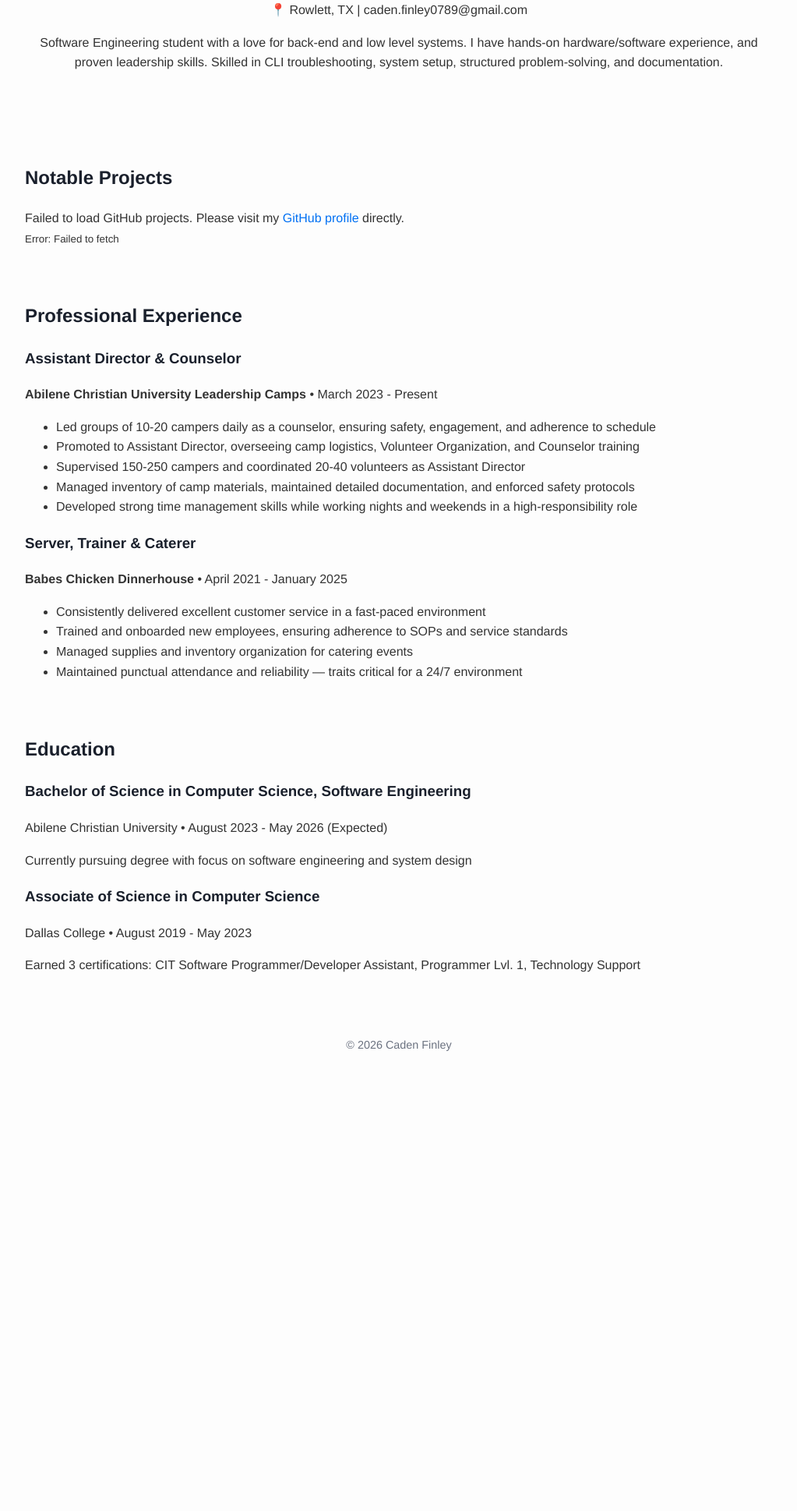
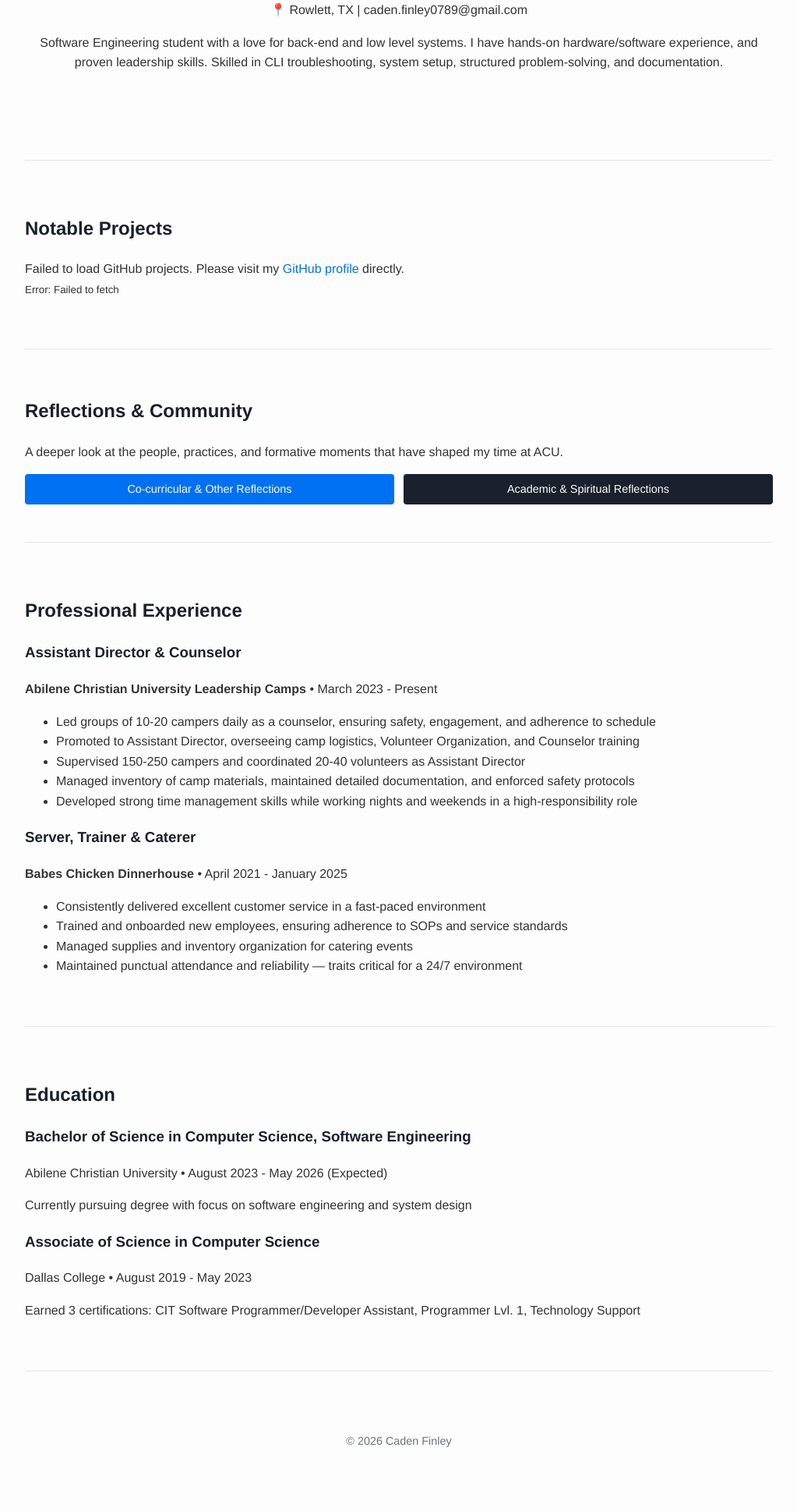
Before and after one commit to CadenFinley/CadenFinley.com, a PHP site: page /home.html in a window 1280 px wide. Shown: the part 443-2381 px from the top of the page at 78% size, without its empty margins (128-1151 px from the left). Before the commit the page ends 1791 px from the top, so only its background shows below. Run offline with PHP 8.4, Linux system fonts and the light colour scheme.

Commit message:
actual sections

```diff
--- a/home/body.js
+++ b/home/body.js
@@ -1,9 +1,13 @@
+import {communityPage} from './pages/community.js';
 import {errorRoutes} from './pages/error.js';
 import {homePage} from './pages/home.js';
+import {journeyPage} from './pages/journey.js';
 import {router} from './scripts/grecha.js';
 
 const routes = {
   '/': homePage,
+  '/co-curricular': communityPage,
+  '/acu-journey': journeyPage,
   ...errorRoutes
 };
 
--- /dev/null
+++ b/home/components/sectionDivider.js
@@ -0,0 +1,5 @@
+import {tag} from '../scripts/grecha.js';
+
+export function sectionDivider() {
+  return tag('div').att$('class', 'section-divider');
+}
--- /dev/null
+++ b/home/pages/community.js
@@ -0,0 +1,59 @@
+import {footerSection} from '../components/footer.js';
+import {navSection} from '../components/nav.js';
+import {div, h2, h3, p, tag} from '../scripts/grecha.js';
+
+const CO_CURRICULAR = [
+  {
+    title: 'Church of Christ Research Involvement',
+    paragraphs: [
+      'Over the course of the Fall 2025 semester of my senior year, I was recruited to write some automated scraping and processing scripts for a series of Church of Christ hymnals for Dr. Lynn. This involved many web scraping techniques, data cleaning, data processing, and data representation.',
+      'This project taught me some more professional researching practices and techniques. It also taught me some more in depth DOM manipulation practices.'
+    ]
+  },
+  {
+    title: 'Custom Java Library for OpenAI for SE2',
+    paragraphs: [
+      'During the Spring 2025 semester of my junior year, Dr. Reeves entrusted me to write and create two custom Java libraries for Open AI API access for use in the SE2 course for my fellow classmates. This involved doing the research and actually writing the libraries for the class, as well as also teaching and providing tutoring and support for my classmates over the course of the semester.',
+      'This project taught me more in depth about API\u2019s and library structures to make libraries as accessible as possible and as easy to use as possible. It taught me more about non-traditional UI\u2019s in the sense that this \u201cUI\u201d would be used by other code and libraries. This also taught me how to be a better teacher and tutor as my classmates were coming to me for help and advice on their final project for SE2.'
+    ]
+  }
+];
+
+const LEADERSHIP_BALANCE = [
+  {
+    title: 'ACU Leadership Camps',
+    paragraphs: [
+      'Growing up I spent 1 week out of all of my summers here in Abilene attending ACU Leadership camps. I spent 13 years coming to camps as a camper from before kindergarten all the way through my senior year of high school. These weeks are some of my lost fondest and most cherished memories I have. Coming to ACU I knew I would have the opportunity to be a counselor for these camps and I knew I was going to do it. Over the last 3 years I have spent my time being thoroughly involved in Camps here at ACU. I was a counselor for a year and I have now spent the last 2 years being the Assistant Director.',
+      'Over the last 16 years ACU Leadership Camps has been the single most impactful thing in my life, and I credit it for shaping me into who I am today. ACU Leadership camps have allowed me to express my leadership qualities and have challenged me in ways I have never been challenged before.'
+    ]
+  },
+  {
+    title: 'Opening the new Chuy\'s in Abilene',
+    paragraphs: [
+      'Come October I was made aware that the new Chuy\'s opening here in Abilene was looking for experienced servers to help open the restaurant. I immediately was curious as I have been a server in the restaurant industry since I was 16. At my last restaurant I had worked by way up to being a Server lead and trainer and keyholder for the restaurant. I have missed working as a server over the last few months leading up to October and I knew this was my key back in. I have opened restaurants before, but this was a whole new challenge.',
+      'These last few months working as a server, bartender, and trainer at Chuy\u2019s has challenged me greatly especially in terms of workload and time management as it added a whole other thing I had to balance and schedule my time around. While I have greatly enjoyed my time working at Chuy\u2019s it has hindered my academic work and body recovery, and I know that my time at Chuy\u2019s is coming to a close as I know that this work amount is not sustainable.'
+    ]
+  }
+];
+
+function buildCard({title, paragraphs}) {
+  const content = paragraphs.map(text => p(text));
+  return tag('article', h3(title), ...content)
+      .att$('class', 'reflection-card');
+}
+
+function buildSection(title, entries) {
+  const cards = entries.map(buildCard);
+  return tag('section', h2(title),
+             div(...cards).att$('class', 'reflection-grid'));
+}
+
+export function communityPage() {
+  return tag('div', navSection(),
+              tag('main',
+                    buildSection('Co-curricular Activities', CO_CURRICULAR),
+                    buildSection('Other Involvments', LEADERSHIP_BALANCE))
+                   .att$('class', 'reflection-page'),
+              footerSection())
+      .att$('class', 'container');
+}
--- a/home/pages/home.js
+++ b/home/pages/home.js
@@ -4,13 +4,17 @@ import {footerSection} from '../components/footer.js';
 import {heroSection} from '../components/hero.js';
 import {navSection} from '../components/nav.js';
 import {projectsSection} from '../components/projects.js';
+import {reflectionLinksSection} from '../components/reflectionLinks.js';
+import {sectionDivider} from '../components/sectionDivider.js';
 import {skillsSection} from '../components/skills.js';
 import {tag} from '../scripts/grecha.js';
 
 export function homePage() {
-  return tag('div', navSection(), heroSection(), projectsSection(),
-             experienceSection(), educationSection(),
-             //  skillsSection(),
-             footerSection())
+  return tag('div', navSection(), heroSection(), sectionDivider(),
+             projectsSection(), sectionDivider(), reflectionLinksSection(),
+             sectionDivider(), experienceSection(), sectionDivider(),
+             educationSection(), sectionDivider(),
+              //  skillsSection(),
+              footerSection())
       .att$('class', 'container');
 }
--- /dev/null
+++ b/home/pages/journey.js
@@ -0,0 +1,39 @@
+import {footerSection} from '../components/footer.js';
+import {navSection} from '../components/nav.js';
+import {div, h1, h2, p, tag} from '../scripts/grecha.js';
+
+const REFLECTIONS = [
+  {
+    title: 'Academic Reflection',
+    intro:
+        "I always knew I was coming to ACU. Whether I liked it or not. It is a good thing I loved it. My entire family has been here to ACU stretching all the way back to my great-great grandmother and grandfather. ACU is in my blood. I also knew that from ACU Leadership Camps that I loved the campus and the Abilene area as a whole so I was very familiar with this place and it felt like home away from every time I was here.",
+    paragraphs: [
+      'I came out of high school with an Associates degree in the sciences with some credits in a specific major class in Computer Science. I have always loved computer programming since I was little and since ACU had a Software Engineering path I knew that was what I was going to take. While getting all 72 credits to transfer, ACU was very reluctant to take any of them, and had postponed telling me right up until just a week before I moved in for my first semester. So I spent the whole week before and Wildcat Week emailing back and forth with the ACU provost trying to argue my position. In the end I was able to transfer about 40 credits of my 72.',
+      'I have never been that good of a student. This has been the case throughout my whole life. I often struggle finding the motivation to do the extra work and it has always reflected in my grades. Nevertheless, ACU has brought the best out of me. I have been able to test my limits and to stretch and grow my knowledge base to heights I never would have imagined. I have worked on some solo projects that I am exceedingly proud of and that have actual users. I also have been involved in research projects where the results and findings of that project have been truly outstanding. As much as I regret that my GPA may not be as high as my friends or peers, or maybe I didn\u2019t get as good of a scholarship as others. I know that I have put the knowledge I have gained here into something much more impactful in my life than just my GPA.',
+      'ACU has given me the tools and outlets where I can use the skills I gained here for the betterment of the world and myself. Without ACU I have no idea where I would be right now. I am so grateful for the experience and opportunity I was given here, and for the professors, role models, mentors, and friends I have met along the way here uring my time at ACU.'
+    ]
+  },
+  {
+    title: 'Spiritual Reflection',
+    intro:
+        "Coming into ACU I was carrying some hurt. My parents have both been ministers in the Church for a very long time. My dad held many titles at several different churches for over a decade before being laid off in 2009 and calling it quits there while still being involved in the church, just without a title this time. My mom on the other hand became a children's minister in 2014 and was up until December of 2022. It is an incredibly long and drawn out story, but in short my Mom was burnt out and my church was in a really unhealthy state. It caused a lot of issues and was so bad that now my parents do not consider themselves Christians anymore. While this has not at all changed the way I think about my parents, I would be lying if I said that this has not placed a significant role in how my spiritual life is now.",
+    paragraphs: [
+      'While I do miss the church life, I just cannot bring myself to become long term members of any church group no matter how much I like the church. While this does have many downsides, it also has many upsides as well. For one It has helped me root my spirituality not just in a building or in an hour time frame 2 times a week. It has helped me root my spiritualities into healthier, firmer foundations. For example, in practice throughout my daily life. ACU has greatly helped this, especially in ACU Leadership Camps. Camps helped me fall back in love with my creator and has been an outlet for me to express my spiritualities and enthusiasm for Jesus.'
+    ]
+  }
+];
+
+function buildReflection({title, intro, paragraphs}) {
+  const body = paragraphs.map(text => p(text));
+  return tag('article', h2(title), p(intro), ...body)
+      .att$('class', 'reflection-card reflection-longform');
+}
+
+export function journeyPage() {
+  const articles = REFLECTIONS.map(buildReflection);
+
+  return tag('div', navSection(),
+             tag('main', ...articles).att$('class', 'reflection-page reflection-stack'),
+             footerSection())
+      .att$('class', 'container');
+}
--- a/home/styles/home-styles.css
+++ b/home/styles/home-styles.css
@@ -350,3 +350,83 @@ a:hover {
 .old-site-button:hover {
   background: linear-gradient(135deg, #e681f0 0%, #f04759 100%);
 }
+
+/* Reflection sections */
+.reflection-links {
+  margin-top: 0;
+  padding-top: 0.5rem;
+}
+
+.reflection-links-buttons {
+  display: flex;
+  flex-wrap: wrap;
+  gap: 0.75rem;
+  margin-top: 1rem;
+}
+
+.reflection-links-buttons .btn {
+  flex: 1 1 240px;
+  text-align: center;
+}
+
+.reflection-page {
+  display: flex;
+  flex-direction: column;
+  gap: 1.5rem;
+  padding: 2rem 0;
+}
+
+.reflection-page-header {
+  max-width: 720px;
+}
+
+.reflection-page-header h1 {
+  margin-bottom: 0.35rem;
+}
+
+.section-divider {
+  width: 100%;
+  height: 1px;
+  background-color: var(--color-accent);
+  margin: 2rem 0;
+  opacity: 0.8;
+}
+
+.reflection-grid {
+  display: grid;
+  grid-template-columns: repeat(auto-fit, minmax(260px, 1fr));
+  gap: 1rem;
+  margin-top: 1rem;
+}
+
+.reflection-card {
+  background-color: var(--color-bg);
+  border: 1px solid var(--color-accent);
+  border-radius: 8px;
+  padding: 1rem;
+  display: flex;
+  flex-direction: column;
+  gap: 0.5rem;
+}
+
+.reflection-card h2,
+.reflection-card h3 {
+  margin: 0;
+}
+
+.reflection-meta {
+  font-size: 0.85rem;
+  color: var(--color-muted);
+}
+
+.reflection-longform {
+  width: 100%;
+  max-width: 720px;
+  margin-inline: auto;
+}
+
+.reflection-stack {
+  width: 100%;
+  max-width: 820px;
+  margin-inline: auto;
+}
```
Also changed, not shown: home/components/reflectionLinks.js (added, +22 -0 lines).
